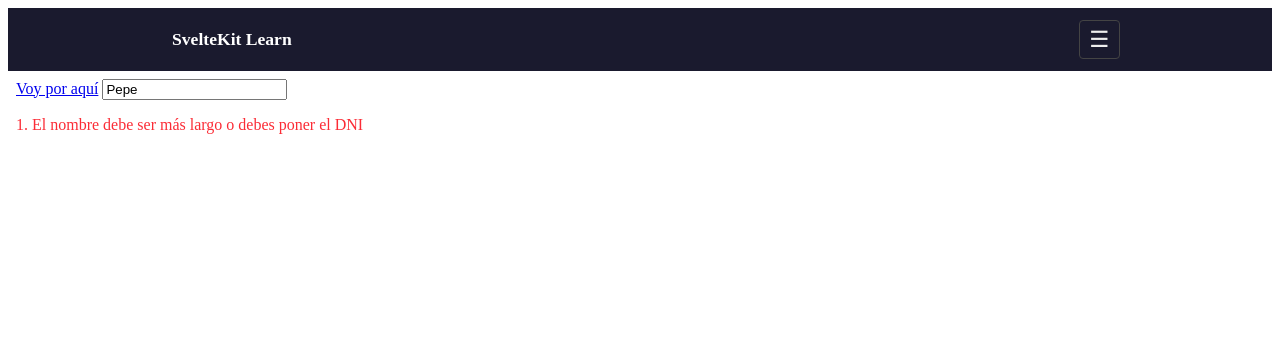
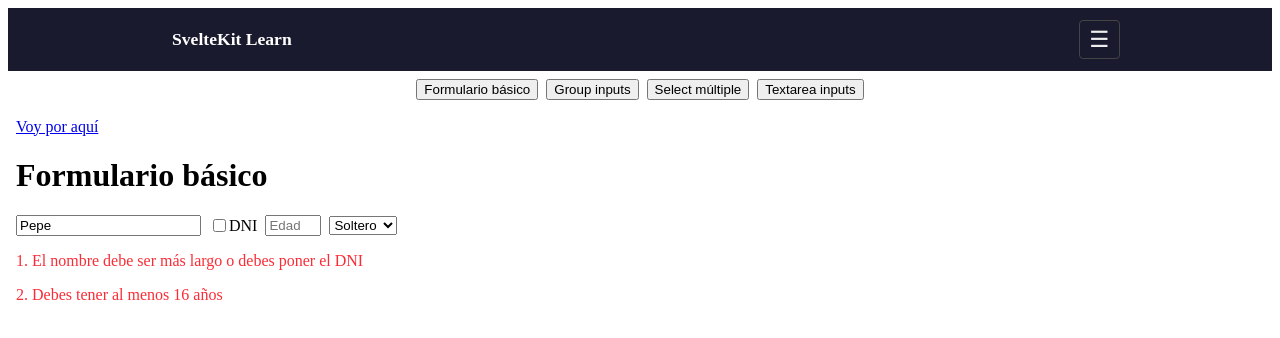
Before and after one commit to rubenalarcongalvez/svelte-sveltekit-learn, a SvelteKit app: page /svelte/10.Formularios in a window 1280 px wide. Shown: the top 338 px of the page. Built offline with nearby package versions, Linux system fonts and the light colour scheme.

Commit message:
Group inputs

```diff
--- a/src/routes/svelte/10.Formularios/+page.svelte
+++ b/src/routes/svelte/10.Formularios/+page.svelte
@@ -1,39 +1,38 @@
-<!-- URGENT: Aún me queda aquí por hacer siguientes -->
-<a href="https://svelte.dev/tutorial/svelte/numeric-inputs">Voy por aquí</a>
+<script lang="ts">
+	import FormularioBasico from './FormularioBasico.svelte';
+	import GroupInputs from './GroupInputs.svelte';
+	import SelectMultiple from './SelectMultiple.svelte';
+	import TextAreaInputs from './TextAreaInputs.svelte';
 
-<!-- IMPORTANT: Lo mejor para formularios complejos sería usar SuperForms (librería), pero solo si son muy complejos -->
-<script lang="ts">
-	import ErrorValidacion from "$lib/components/ErrorValidacion.svelte";
-	import { tamanoMinimo } from "$lib/util/validadores.svelte";
-
-	let person = $state({
-    name: 'Pepe',
-    DNI: ''
-  });
-  /* IMPORTANT: No hay nada nativo de validadores, pero lo podemos gestionar nosotros mismos */
-  /* Podemos tenerlos tanto juntos como separados */
-  let validadorRequired = $derived(!!person?.name);
-  let validadorMaximo25 = $derived(person?.name.length <= 25);
-  let validadorTamanoMinimo = $derived(tamanoMinimo(person?.name, !!person?.DNI));
-
-  /* Los que tengan su validador correcto, no debemos poner nada, para poder filtrarlos bien */
-  let erroresValidacion = $derived([
-    !validadorRequired && 'El nombre es requerido',
-    !validadorMaximo25 && 'El nombre no puede ser tan largo',
-    !validadorTamanoMinimo && 'El nombre debe ser más largo o debes poner el DNI'
-  ].filter(Boolean) as string[]);
-
-  let validadores = $derived(erroresValidacion.length === 0);
+  let opciones = $state([
+    'Formulario básico',
+    'Group inputs',
+    'Select múltiple',
+    'Textarea inputs'
+  ]);
+  let eleccion = $state(opciones[0]);
 </script>
 
-<!-- IMPORTANT: En lugar de usar value, usaremos binds. En este caso queremos asignar el valor a una variable que queramos. Lo podemos hacer incluso de objetos y un sub-atributo. También podemos ponerle estilo condicional para completar, pero ya a nuestra elección -->
-<input bind:value={person.name} placeholder="Nombre"/>
+<nav class="flex gap-2 justify-center w-full">
+  {#each opciones as opcion (opcion)}
+    <button onclick={() => eleccion = opcion}>{opcion}</button>
+  {/each}
+</nav>
 
-{#if validadores}
-  <h1>Hola {person.name || person.DNI}!</h1>
-  {:else}
-  <!-- IMPORTANT: Incluso podemos tener nuestro propio componente para errores de validacion -->
-  {#each erroresValidacion as mensajeError, i (mensajeError)}
-    <ErrorValidacion {mensajeError} numeroError={i + 1}/>
-  {/each}
+<br>
+
+<!-- URGENT -->
+<a href="https://svelte.dev/tutorial/svelte/group-inputs">Voy por aquí</a>
+{#if eleccion == opciones[0]}
+  <h1>{opciones[0]}</h1>
+  <FormularioBasico/>
+  {:else if eleccion == opciones[1]}
+  <h1>{opciones[1]}</h1>
+  <GroupInputs/>
+  {:else if eleccion == opciones[2]}
+  <h1>{opciones[2]}</h1>
+  <SelectMultiple/>
+  {:else if eleccion == opciones[3]}
+  <h1>{opciones[3]}</h1>
+  <TextAreaInputs/>
 {/if}
--- /dev/null
+++ b/src/routes/svelte/10.Formularios/FormularioBasico.svelte
@@ -0,0 +1,66 @@
+<!-- IMPORTANT: Lo mejor para formularios complejos sería usar SuperForms (librería), pero solo si son muy complejos -->
+<script lang="ts">
+	import ErrorValidacion from "$lib/components/ErrorValidacion.svelte";
+	import { tamanoMinimo } from "$lib/util/validadores.svelte";
+
+  let dniHabilitado: boolean = $state(false);
+	let person = $state({
+    name: 'Pepe',
+    edad: null,
+    DNI: '',
+    estadoCivil: 'soltero'
+  });
+  /* IMPORTANT: No hay nada nativo de validadores, pero lo podemos gestionar nosotros mismos */
+  /* Podemos tenerlos tanto juntos como separados */
+  let validadorNombreRequired = $derived(!!person?.name);
+  let validadorEstadoCivilRequired = $derived(!!person?.estadoCivil);
+  let validadorMaximo25 = $derived(person?.name.length <= 25);
+  let validadorTamanoMinimo = $derived(tamanoMinimo(person?.name, !!person?.DNI));
+  let validadorEdadMinima = $derived(person?.edad >= 16);
+  let validadorEdadMaxima = $derived(person?.edad <= 30);
+
+  /* Los que tengan su validador correcto, no debemos poner nada, para poder filtrarlos bien */
+  let erroresValidacion = $derived([
+    !validadorNombreRequired && 'El nombre es requerido',
+    !validadorMaximo25 && 'El nombre no puede ser tan largo',
+    !validadorTamanoMinimo && 'El nombre debe ser más largo o debes poner el DNI',
+    !validadorEdadMinima && 'Debes tener al menos 16 años',
+    !validadorEdadMaxima && 'Ya eres muy viejo, esto es para carnet joven (máximo 30 años)',
+    !validadorEstadoCivilRequired && 'Debes poner tu estado civil'
+  ].filter(Boolean) as string[]);
+
+  let validadores = $derived(erroresValidacion.length === 0);
+</script>
+
+<!-- IMPORTANT: En lugar de usar value, usaremos binds. En este caso queremos asignar el valor a una variable que queramos. Lo podemos hacer incluso de objetos y un sub-atributo. También podemos ponerle estilo condicional para completar, pero ya a nuestra elección -->
+<form class="flex items-center gap-2">
+  <input bind:value={person.name} placeholder="Nombre"/>
+  <!-- IMPORTANT: Si queremos directamente asignar booleanos, en lugar de bind:value, usaremos bind:checked -->
+  <section class="flex items-center">
+    <input type="checkbox" bind:checked={dniHabilitado} id="dniHabilitado" onchange={() => {
+      if (!dniHabilitado) {
+        person.DNI = '';
+      }
+    }}>
+    <label for="dniHabilitado">DNI</label>
+  </section>
+  {#if dniHabilitado}
+    <input bind:value={person.DNI} placeholder="DNI"/>
+  {/if}
+  <input bind:value={person.edad} placeholder="Edad" min="16" max="30" type="number"/>
+
+  <!-- También podemos asignarlo a selects -->
+  <select bind:value={person.estadoCivil}>
+    <option value="casado">Casado</option>
+    <option value="soltero">Soltero</option>
+  </select>
+</form>
+
+{#if validadores}
+  <h1>Hola {person.name || person.DNI}!</h1>
+  {:else}
+  <!-- IMPORTANT: Incluso podemos tener nuestro propio componente para errores de validacion -->
+  {#each erroresValidacion as mensajeError, i (mensajeError)}
+    <ErrorValidacion {mensajeError} numeroError={i + 1}/>
+  {/each}
+{/if}
```
Also changed, not shown: src/routes/svelte/10.Formularios/GroupInputs.svelte (added), src/routes/svelte/10.Formularios/SelectMultiple.svelte (added), src/routes/svelte/10.Formularios/TextAreaInputs.svelte (added).
